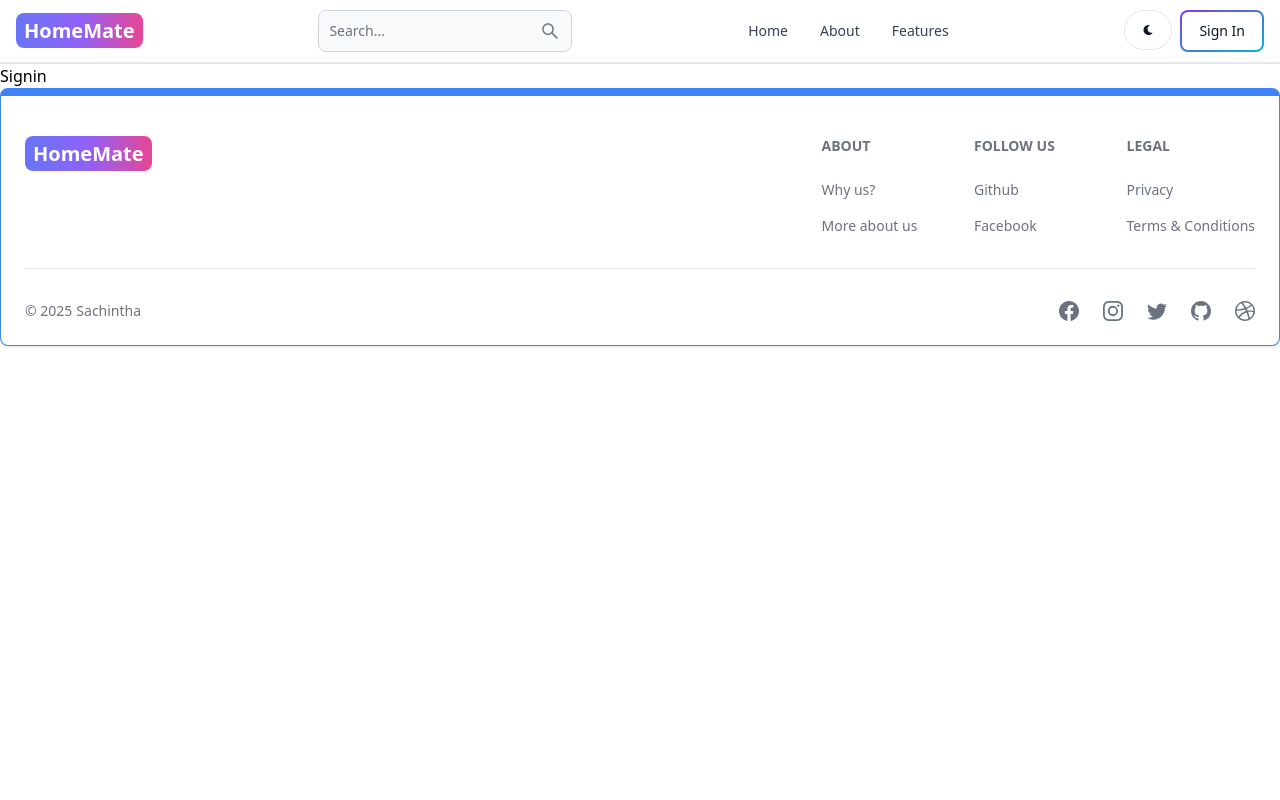
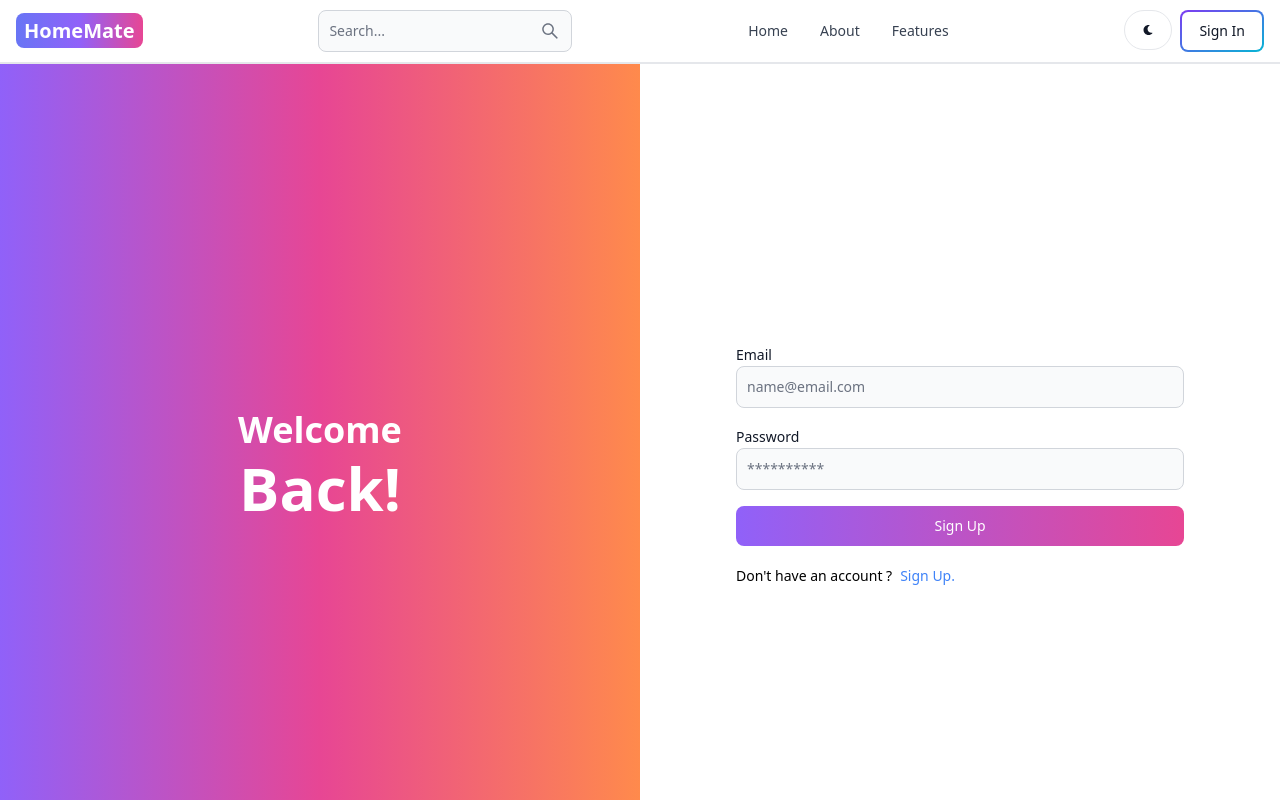
Before and after one commit to LEXES7/HomeMate, a React (Vite) app in the folder client/: page /signin in a window 1280 px wide. Shown: the top 800 px of the page. Built offline with nearby package versions, Linux system fonts and the light colour scheme.

Commit message:
create sign in page and design signup page

```diff
--- a/client/src/pages/Signin.jsx
+++ b/client/src/pages/Signin.jsx
@@ -1,9 +1,99 @@
-import React from 'react'
+import { Alert, Button, Label, Spinner, TextInput } from 'flowbite-react'
+import React, { useState } from 'react'
+import { Link, useNavigate } from 'react-router-dom'
 
 export default function Signin() {
+
+  const [formData, setFormData] = useState({});
+  const [errorMessage, setErrorMessage] = useState(null);
+  const [loading, setLoading] = useState(false);
+  const navigate = useNavigate();
+  const handleChange = (e) => {
+    setFormData({ ...formData, [e.target.id]: e.target.value.trim()});
+  };
+
+  const handleSubmit = async (e) => {
+   e.preventDefault();
+   if (!formData.email || !formData.password){
+   return setErrorMessage('Please fill all the fields');
+   }
+   try{
+    setLoading(true);
+    setErrorMessage(null);
+    const res = await fetch('/api/auth/signin', {
+      method: 'POST',
+      headers: {
+        'Content-Type': 'application/json'
+      },
+      body: JSON.stringify(formData)
+    });
+    const data = await res.json();
+    if(data.success === false ) {
+      return setErrorMessage(data.message);
+    }
+    setLoading(false);
+    if(res.ok){
+      navigate('/dashboard');}
+   }catch(error){
+      setErrorMessage(error.message);
+      setLoading(false);
+   }
+  };
+
   return (
-    <div>
-      Signin
+    <div className='min-h-screen flex'>
+
+
+      <div className='hidden md:flex flex-1 bg-gradient-to-r from-purple-500 via-pink-500 to-orange-400
+                      text-white items-center justify-center p-10'>
+
+        <div className="text-center">
+         <h1 className="text-4xl font-bold mb-2">Welcome</h1>
+         <h1 className="text-6xl font-bold">Back!</h1>
+         </div>
+      </div>
+
+
+      <div className='flex-1 flex items-center justify-center p-10'>
+        <div className='max-w-md w-full'>
+
+          {/* Signup Form */}
+          <form className='flex flex-col gap-4' onSubmit={handleSubmit}>
+
+            <div>
+              <Label value="Email" />
+              <TextInput type='email' placeholder='name@email.com' id='email' onChange={handleChange}/>
+            </div>
+
+            <div>
+              <Label value="Password" />
+              <TextInput type='password' placeholder='**********' id='password' onChange={handleChange}/>
+            </div>
+
+            <Button gradientDuoTone='purpleToPink' type='submit' disabled={loading}>
+              {loading ? (
+                <>
+                  <Spinner size='sm'/>
+                  <span className='pl-3'>Loading...</span>
+                </>
+              ) : 'Sign Up'}
+            </Button>
+          </form>
+
+          <div className='flex gap-2 text-sm mt-5'>
+            <span>Don't have an account ?</span>
+            <Link to='/signup' className='text-blue-500'>
+              Sign Up.
+            </Link>
+          </div>
+
+          {errorMessage && (
+            <Alert className='mt-5' color='failure'>
+              {errorMessage}
+            </Alert>
+          )}
+        </div>
+      </div>
     </div>
   )
 }
--- a/client/src/pages/Signup.jsx
+++ b/client/src/pages/Signup.jsx
@@ -39,73 +39,64 @@
       setLoading(false);
    }
   };
-  return (<div className='min-h-screen mt-20'>
-      <div className='flex p-3 max-w-3xl mx-auto flex-col md:flex-row md:items-center gap-5'>
-        {/* left */}
-        <div className='flex-1'>
-        <Link
-        to='/' className='font-bold dark:text-white text-4xl'
-        >
-        <span className='px-2 py-1 bg-gradient-to-r from-indigo-500 via-purple-500 to-pink-500 rounded-lg text-white'>HomeMate</span>
 
-        </Link>
+  return (
+    <div className='min-h-screen flex'>
 
-        <p className='text-sm mt-5'>
-          Welcome to HomeMate where you can manage your home inventory items very easily.
-        </p>
 
+      <div className='hidden md:flex flex-1 bg-gradient-to-r from-purple-500 via-pink-500 to-orange-400
+                      text-white items-center justify-center p-10'>
+
+        <div className="text-center">
+         <h1 className="text-4xl font-bold mb-2">Welcome to</h1>
+         <h1 className="text-6xl font-bold">HomeMate</h1>
          </div>
-        {/* right */}
+      </div>
 
-        <div className='flex-1'>
-          <form className='flex flex-col gap-4' onSubmit={handleSubmit} >
+
+      <div className='flex-1 flex items-center justify-center p-10'>
+        <div className='max-w-md w-full'>
+
+          {/* Signup Form */}
+          <form className='flex flex-col gap-4' onSubmit={handleSubmit}>
+
             <div>
-              < Label value="Username" />
-              <TextInput
-                type='text'
-                placeholder='Username'
-                id = 'username' onChange={handleChange}/>
+              <Label value="Username" />
+              <TextInput type='text' placeholder='Username' id='username' onChange={handleChange}/>
             </div>
 
             <div>
-              < Label value="Email" />
-              <TextInput
-                type='email'
-                placeholder='name@email.com'
-                id = 'email' onChange={handleChange}/>
+              <Label value="Email" />
+              <TextInput type='email' placeholder='name@email.com' id='email' onChange={handleChange}/>
             </div>
 
             <div>
-              < Label value="Password" />
-              <TextInput
-                type='password'
-                placeholder='Password'
-                id = 'password' onChange={handleChange}/>
+              <Label value="Password" />
+              <TextInput type='password' placeholder='Password' id='password' onChange={handleChange}/>
             </div>
+
             <Button gradientDuoTone='purpleToPink' type='submit' disabled={loading}>
-                  {
-                    loading ? (
+              {loading ? (
                 <>
                   <Spinner size='sm'/>
                   <span className='pl-3'>Loading...</span>
                 </>
-                    ) : 'Sign Up'
-                  }
+              ) : 'Sign Up'}
             </Button>
           </form>
+
           <div className='flex gap-2 text-sm mt-5'>
             <span>Have an account ?</span>
             <Link to='/signin' className='text-blue-500'>
               Sign In
             </Link>
           </div>
-          {
-            errorMessage && (
+
+          {errorMessage && (
             <Alert className='mt-5' color='failure'>
               {errorMessage}
             </Alert>
-            )
-          }
+          )}
         </div>
       </div>
     </div>
```
Lines whose indentation alone changed are shown as unchanged.
